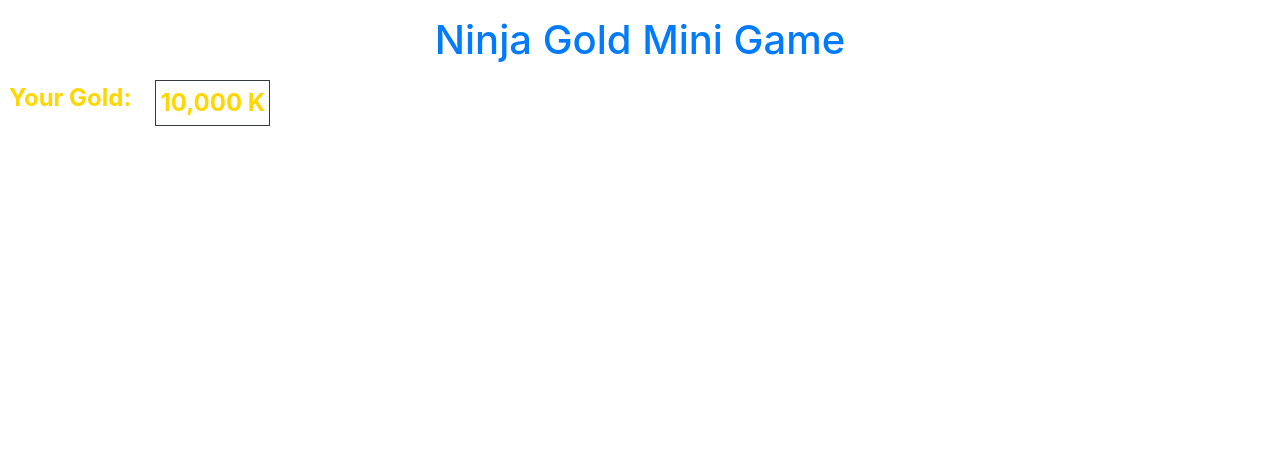
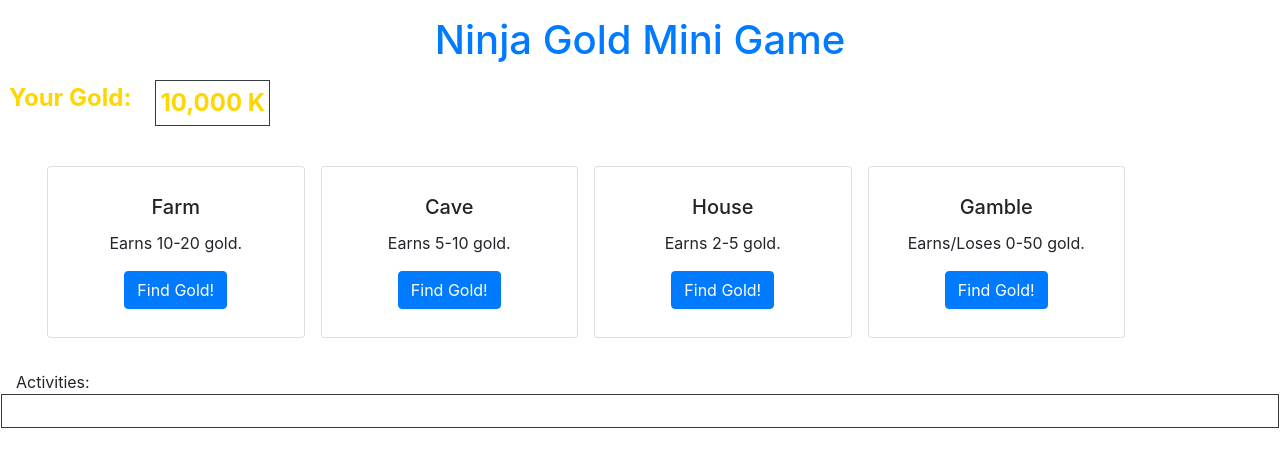
Before and after one commit to opinedo1/ninja-gold-project, a Django app: template ninja_gold/ninja_gold_app/templates/index.html in a window 1280 px wide. Shown: the top 467 px of the page. Run offline with Django 3.2, Linux system fonts and the light colour scheme; the template is opened without the code that fills it, so the values that code supplies are empty; some libraries are stand-ins or nearby versions.

Commit message:
finished general layout for app using bootstrap

```diff
--- a/ninja_gold/ninja_gold_app/templates/index.html
+++ b/ninja_gold/ninja_gold_app/templates/index.html
@@ -28,20 +28,78 @@
                     <div class="font-weight-bold border border-dark ml-4 p-1">10,000 K</div>
 
             </div>
+        </div>
+
+        <div class="container m-3">
+
+            <div class="row m-0 p-2" >
+                <div class="card m-2 p-2 col-md" style="width: 18rem;">
+                    <div class="card-body text-center">
+                        <h5 class="card-title">Farm</h5>
+                        <p class="card-text">Earns 10-20 gold.</p>
+                        <form action="/gold" method="post">
+                            {% csrf_token %}
+                            <input type="hidden" name="building" value="farm">
+                            <button class="btn btn-primary">Find Gold!</button>
+                        </form>
+                    </div>
+                </div>
+
+                <div class="card m-2 p-2 col-md" style="width: 18rem;">
+                    <div class="card-body text-center">
+                        <h5 class="card-title">Cave</h5>
+                        <p class="card-text">Earns 5-10 gold.</p>
+                        <form action="/gold" method="post">
+                            {% csrf_token %}
+                            <input type="hidden" name="building" value="farm">
+                            <button class="btn btn-primary">Find Gold!</button>
+                        </form>
+                    </div>
+                </div>
+
+                <div class="card m-2 p-2 col-md" style="width: 18rem;">
+                    <div class="card-body text-center">
+                        <h5 class="card-title">House</h5>
+                        <p class="card-text">Earns 2-5 gold.</p>
+                        <form action="/gold" method="post">
+                            {% csrf_token %}
+                            <input type="hidden" name="building" value="farm">
+                            <button class="btn btn-primary">Find Gold!</button>
+                        </form>
+                    </div>
+                </div>
 
 
-            {% comment %}  {% endcomment %}
-            <div class="row mb-3">
+                <div class="card m-2 p-2 col-md" style="width: 18rem;">
+                    <div class="card-body text-center">
+                        <h5 class="card-title">Gamble</h5>
+                        <p class="card-text">Earns/Loses 0-50 gold.</p>
+                        <form action="/gold" method="post">
+                            {% csrf_token %}
+                            <input type="hidden" name="building" value="farm">
+                            <button class="btn btn-primary">Find Gold!</button>
+                        </form>
+                    </div>
+                </div>
             </div>
 
 
+
+        </div>
+
+        <div class="container-flush m-3">
             {% comment %}  {% endcomment %}
-            <div class="row justify-content-md-center">
+            Activities:
+            <div class="row p-2 border border-dark" id="activities">
+
+
+            <p class="text-primary"></p>
+
 
             </div>
+        </div>
 
 
-        </div>
     </body>
 
 
```
